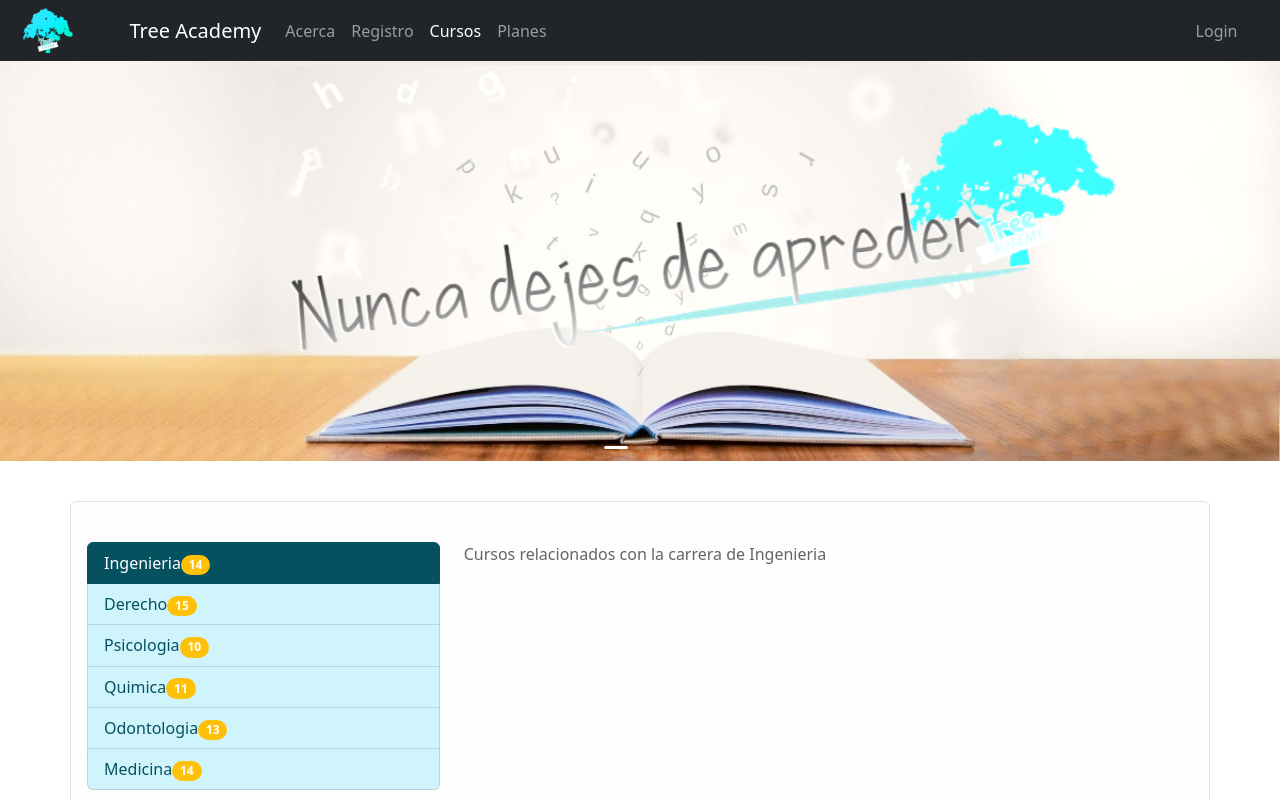
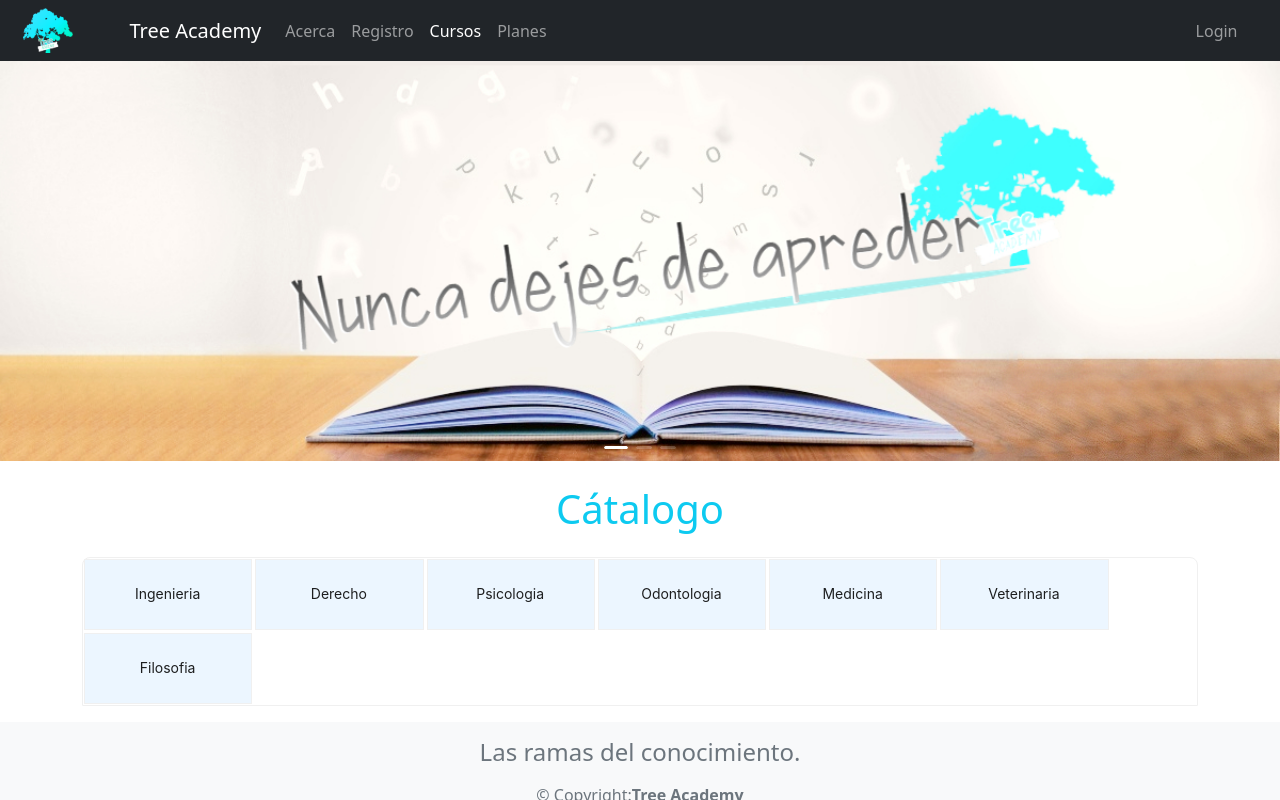
Before and after one commit to YSantanas/treeAcademy, a React (Create React App) app: page /catalogo in a window 1280 px wide. Shown: the top 800 px of the page. Built offline with nearby package versions, Linux system fonts and the light colour scheme.

Commit message:
añadir catalogo de cursos

```diff
--- a/package.json
+++ b/package.json
@@ -3,6 +3,7 @@
   "version": "0.1.0",
   "private": true,
   "dependencies": {
+    "@chakra-ui/react": "^2.4.5",
     "@emotion/react": "^11.10.5",
     "@emotion/styled": "^11.10.5",
     "@mui/material": "^5.11.2",
@@ -15,6 +16,7 @@
     "better-react-carousel": "^1.1.1",
     "bootstrap": "^5.2.3",
     "formik": "^2.2.9",
+    "framer-motion": "^8.0.2",
     "react": "^18.2.0",
     "react-bootstrap": "^2.6.0",
     "react-dom": "^18.2.0",
--- a/src/paginas/Cursos.js
+++ b/src/paginas/Cursos.js
@@ -1,85 +1,36 @@
-import React from 'react';
-import Col from 'react-bootstrap/Col';
-import ListGroup from 'react-bootstrap/ListGroup';
-import Row from 'react-bootstrap/Row';
-import Tab from 'react-bootstrap/Tab';
-import Badge from 'react-bootstrap/Badge';
+import { Card } from 'antd';
+import ImgCarrera from '../assets/carrera.jpg';
+
+const gridStyle = {
+  width: '15%',
+  textAlign: 'center',
+  margin: '2px',
+
+  background: '#ECF6FF'
+};
+
+
 
 const Cursos = () => {
   return (
     <div
-      className="container border justify-content-center alert alert-light"
-      style={{ minHeight: '100vh', paddingTop: '5vh', marginTop: '5vh' }}
+      className="container mt-2 mb-3"
+
     >
-      <Tab.Container id="list-group-tabs-example" defaultActiveKey="#link1">
-        <Row>
-          <Col sm={4}>
-            <ListGroup>
-              <ListGroup.Item action href="#link1" variant="info">
-                Ingenieria
-                <Badge bg="warning" pill>
-                  14
-                </Badge>
-              </ListGroup.Item>
-              <ListGroup.Item action href="#link2" variant="info">
-                Derecho
-                <Badge bg="warning" pill>
-                  15
-                </Badge>
-              </ListGroup.Item>
+       <h1 className="text-center text-info py-3">Cátalogo</h1>
 
-              <ListGroup.Item action href="#link3" variant="info">
-                Psicologia
-                <Badge bg="warning" pill>
-                  10
-                </Badge>
-              </ListGroup.Item>
 
-              <ListGroup.Item action href="#link4" variant="info">
-                Quimica
-                <Badge bg="warning" pill>
-                  11
-                </Badge>
-              </ListGroup.Item>
+    <Card>
 
-              <ListGroup.Item action href="#link5" variant="info">
-                Odontologia
-                <Badge bg="warning" pill>
-                  13
-                </Badge>
-              </ListGroup.Item>
-              <ListGroup.Item action href="#link6" variant="info">
-                Medicina
-                <Badge bg="warning" pill>
-                  14
-                </Badge>
-              </ListGroup.Item>
-            </ListGroup>
-          </Col>
-          <Col sm={5}>
-            <Tab.Content>
-              <Tab.Pane eventKey="#link1">
-                Cursos relacionados con la carrera de Ingenieria
-              </Tab.Pane>
-              <Tab.Pane eventKey="#link2">
-                Cursos relacionados con la carrera de Derecho
-              </Tab.Pane>
-              <Tab.Pane eventKey="#link3">
-                Cursos relacionados con la carrera de Psicologia
-              </Tab.Pane>
-              <Tab.Pane eventKey="#link4">
-                Cursos relacionados con la carrera de Quimica
-              </Tab.Pane>
-              <Tab.Pane eventKey="#link5">
-                Cursos relacionados con la carrera de Odontologia
-              </Tab.Pane>
-              <Tab.Pane eventKey="#link6">
-                Cursos relacionados con la carrera de Medicina
-              </Tab.Pane>
-            </Tab.Content>
-          </Col>
-        </Row>
-      </Tab.Container>
+    <Card.Grid style={gridStyle}>Ingenieria</Card.Grid>
+    <Card.Grid style={gridStyle}>Derecho</Card.Grid>
+    <Card.Grid style={gridStyle}>Psicologia</Card.Grid>
+    <Card.Grid style={gridStyle}>Odontologia</Card.Grid>
+    <Card.Grid style={gridStyle}>Medicina</Card.Grid>
+    <Card.Grid style={gridStyle}>Veterinaria</Card.Grid>
+    <Card.Grid style={gridStyle}>Filosofia</Card.Grid>
+  </Card>
+
     </div>
   );
 };
--- a/src/paginas/Inicio.js
+++ b/src/paginas/Inicio.js
@@ -1,42 +1,26 @@
-import React from 'react';
-import Carousel from 'react-bootstrap/Carousel';
+import Button from 'react-bootstrap/Button';
+import Card from 'react-bootstrap/Card';
 
 import Galeria1 from '../assets/carrusel/galeria1.png';
-import Galeria2 from '../assets/carrusel/galeria2.png';
-import Galeria3 from '../assets/carrusel/galeria3.png';
 
 const Inicio = () => {
   return (
-    <div
-      className=" container w-75 border justify-content-center alert alert-light"
-      style={{ minHeight: 'auto', paddingTop: '2vh', marginTop: '5vh' }}
-    >
-      <Carousel fade>
-        <Carousel.Item>
-          <img className="d-block w-100" src={Galeria1} alt="First slide" />
-          <Carousel.Caption className="d-none d-md-block text-center text-white  bg-success bg-gradient pt-2 pb-1 opacity-50">
-            <h3>La mejor educación a tu alcance</h3>
-            <p> .</p>
-          </Carousel.Caption>
-        </Carousel.Item>
-        <Carousel.Item>
-          <img className="d-block w-100" src={Galeria2} alt="Second slide" />
 
-          <Carousel.Caption className="d-none d-md-block text-center text-white bg-success bg-gradient pt-2 pb-1 opacity-50">
-            <h3>Los mejores Profesores</h3>
-            <p> .</p>
-          </Carousel.Caption>
-        </Carousel.Item>
-        <Carousel.Item>
-          <img className="d-block w-100" src={Galeria3} alt="Third slide" />
 
-          <Carousel.Caption className="d-none d-md-block text-center text-white bg-success bg-gradient pt-2 pb-1 opacity-50">
-            <h3>Encuentra tu carrera</h3>
-            <p> .</p>
-          </Carousel.Caption>
-        </Carousel.Item>
-      </Carousel>
-    </div>
-  );
+<div class="container justify-content-center"  style={{ minHeight: '100vh', paddingTop: '3vh', marginTop: '3vh' }}>
+<Card style={{ width: 'auto' }}>
+      <Card.Img variant="top" src={Galeria1} />
+      <Card.Body>
+        <Card.Title>Card Title</Card.Title>
+        <Card.Text>
+          Some quick example text to build on the card title and make up the
+          bulk of the card's content.
+        </Card.Text>
+        <Button variant="primary">Go somewhere</Button>
+      </Card.Body>
+    </Card>
+</div>
+
+);
 };
 export default Inicio;
```
Also changed, not shown: src/assets/carrera.jpg (added), 1 other file (tests, documents, lock files or other folders).
